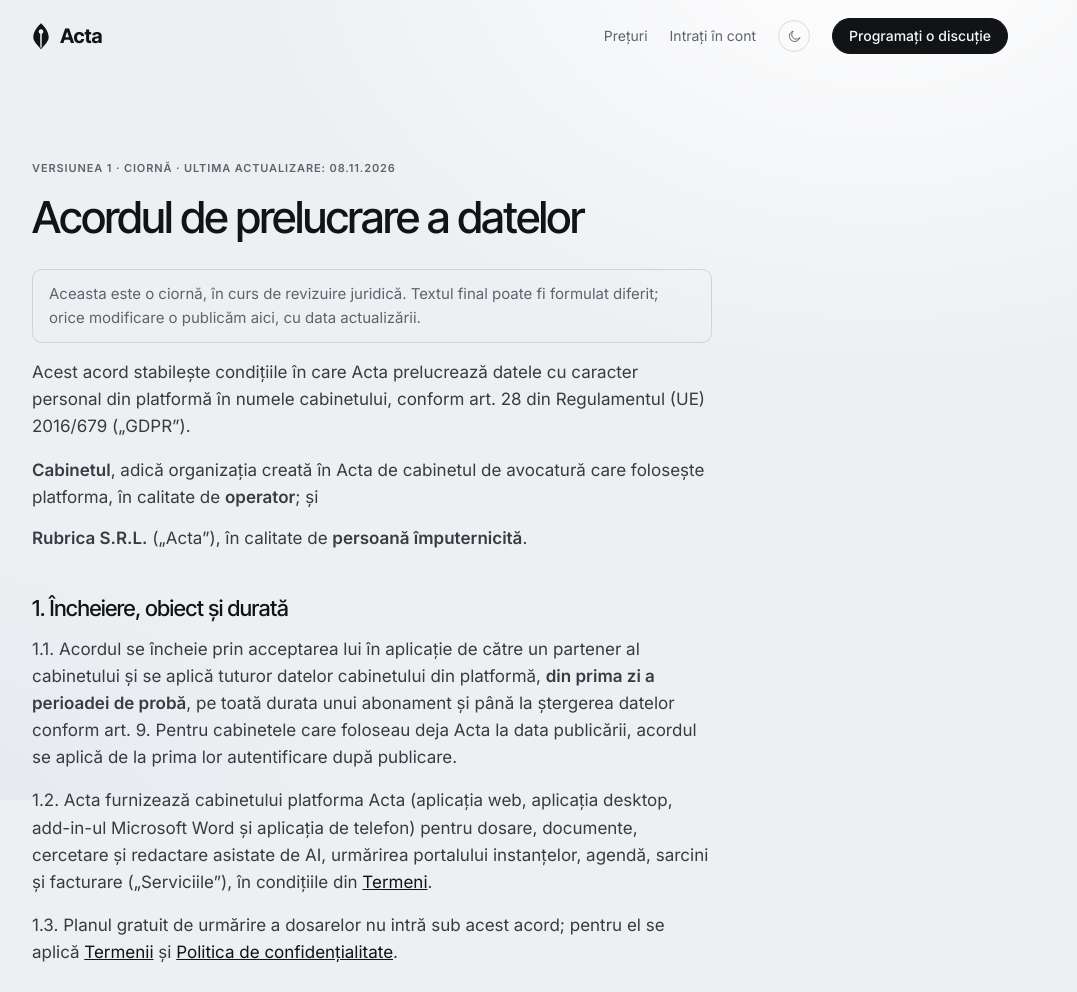
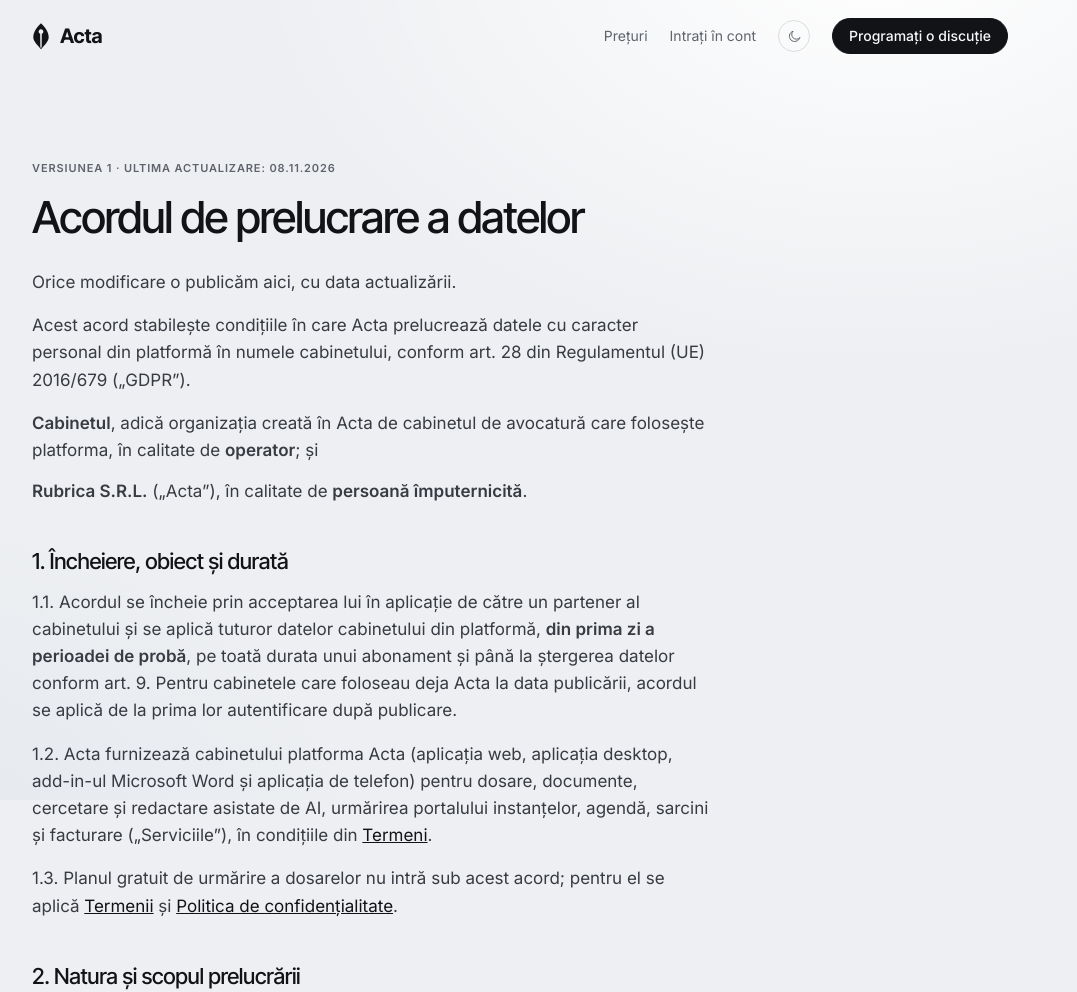
Before and after one commit to acta-legal/acta-public, a plain HTML site: page acord/index.html in a window 1280 px wide. Shown: the top 992 px of the page, without its empty margins (120-1197 px from the left). Drawn offline with Linux system fonts and the light colour scheme.

Commit message:
privacy + DPA: draft mark removed; dates unchanged (owner yes 24.11, B513)
The "Ciornă" label and the draft box go from both pages. The box's promise to
publish every change with its date stays, as a plain sentence. No other
wording changes. The terms page keeps its draft mark for now.

Co-Authored-By: Claude Opus 5.5 <noreply@anthropic.com>

```diff
--- a/acord/index.html
+++ b/acord/index.html
@@ -17,7 +17,6 @@
   <link rel="stylesheet" href="/css/site.css">
   <script defer src="/js/site.js"></script>
   <style>
-    .draft-note { border: 1px solid var(--rule2); border-radius: 10px; padding: 12px 16px; margin-bottom: 28px; font-size: 15px; color: var(--t3); }
     .brief { margin: 8px 0; border-top: 1px solid var(--rule2); }
     .qa { padding: 22px 0 6px; border-bottom: 1px solid var(--rule); }
     .doc .qa h2 { margin: 0 0 10px; font-size: 19px; }
@@ -60,10 +59,9 @@
 <main class="doc">
   <div class="wrap">
     <div class="col">
-      <p class="label">Versiunea 1 · Ciornă · Ultima actualizare: 08.11.2026</p>
+      <p class="label">Versiunea 1 · Ultima actualizare: 08.11.2026</p>
       <h1>Acordul de prelucrare a datelor</h1>
-      <p class="draft-note">Aceasta este o ciornă, în curs de revizuire juridică. Textul final poate fi
-      formulat diferit; orice modificare o publicăm aici, cu data actualizării.</p>
+      <p>Orice modificare o publicăm aici, cu data actualizării.</p>
 
       <p>Acest acord stabilește condițiile în care Acta prelucrează datele cu caracter personal din platformă în
       numele cabinetului, conform art. 28 din Regulamentul (UE) 2016/679 („GDPR”).</p>
```
Also changed, not shown: privacy/index.html (+2 -4 lines).
